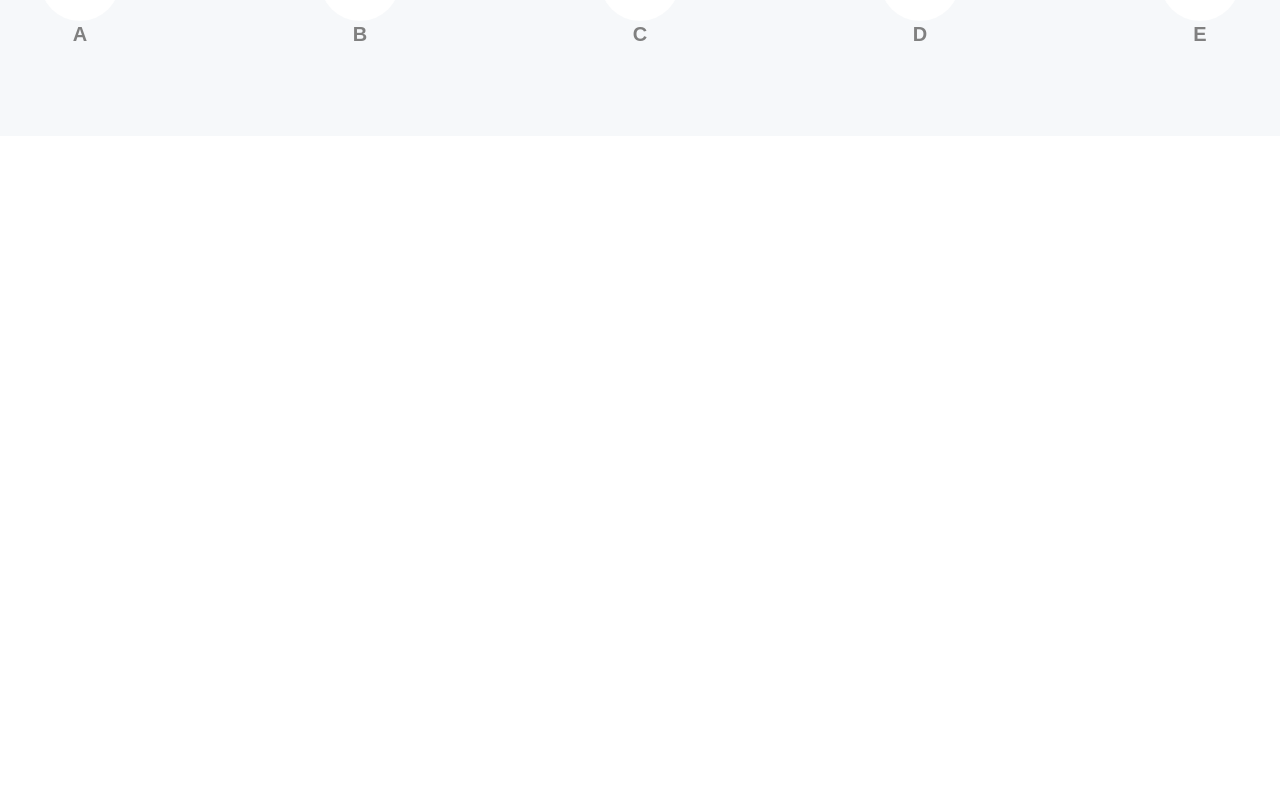
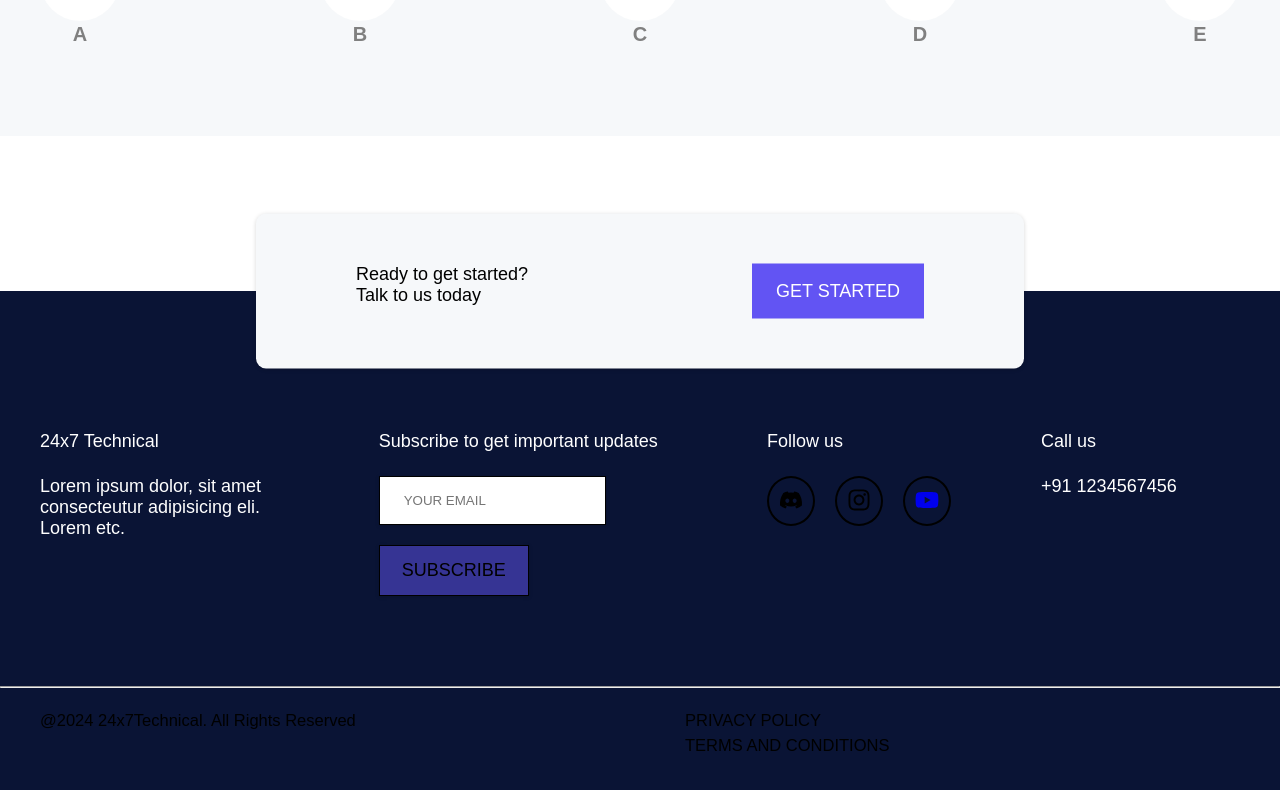
Before and after one commit to akanshaBharti/24x7-Store, a React (Create React App) app: page / in a window 1280 px wide. Shown: the part 1405-2195 px from the top of the page. Before the commit the page ends 1541 px from the top, so only its background shows below. Built offline with nearby package versions, Linux system fonts and the light colour scheme.

Commit message:
Footer added

```diff
--- a/src/App.js
+++ b/src/App.js
@@ -10,6 +10,7 @@
 import {GlobalStyle} from "./GlobalStyle";
 import { ThemeProvider } from "styled-components";
 import Header from "./components/Header";
+import Footer from "./components/Footer";
 
 const App = () => {
   const theme = {
@@ -44,6 +45,7 @@
       <Route path="*" element={<ErrorPage/>}/>
 
     </Routes>
+    <Footer/>
     </BrowserRouter>
     </ThemeProvider>
   )
--- /dev/null
+++ b/src/components/Footer.js
@@ -0,0 +1,165 @@
+import React from "react";
+import styled from "styled-components";
+import { Button } from "../styles/Button";
+import { NavLink } from "react-router-dom";
+import { FaDiscord, FaInstagram, FaYoutube } from "react-icons/fa";
+
+const Footer = () => {
+  return (
+    <Wrapper>
+      <section className="contact-short">
+        <div className="grid grid-two-column">
+          <div>
+            <h3>Ready to get started?</h3>
+            <h3>Talk to us today</h3>
+          </div>
+          <div>
+            <Button>
+              <NavLink to="/contact">Get started</NavLink>
+            </Button>
+          </div>
+        </div>
+      </section>
+
+      {/* main footer */}
+      <footer>
+        <div className="container grid grid-four-column">
+          <div className="footer-about">
+            <h3>24x7 Technical</h3>
+            <h3>
+              Lorem ipsum dolor, sit amet consecteutur adipisicing eli. Lorem
+              etc.
+            </h3>
+          </div>
+          <div className="footer-subscribe">
+            <h3>Subscribe to get important updates</h3>
+            <form action="#">
+              <input type="email" placeholder="your email" />
+              <input type="submit" value="subscribe" />
+            </form>
+          </div>
+          <div className="footer-social">
+            <h3>Follow us</h3>
+            <div className="footer-social--icons">
+              <div>
+                <FaDiscord className="icons" />
+              </div>
+              <div>
+                <FaInstagram className="icons" />
+              </div>
+              <div>
+                <a href="https://www.youtube.com/" target="_blank">
+                  <FaYoutube className="icons" />
+                </a>
+              </div>
+            </div>
+          </div>
+          <div className="footer-contact">
+            <h3>Call us</h3>
+            <h3>+91 1234567456</h3>
+          </div>
+        </div>
+
+        <div className="footer-bottom--section">
+        <hr/>
+        <div className="container grid grid-two-column">
+            <p>@{new Date().getFullYear()} 24x7Technical. All Rights Reserved</p>
+            <div>
+                <p>PRIVACY POLICY</p>
+                <p>TERMS AND CONDITIONS</p>
+            </div>
+        </div>
+      </div>
+
+      </footer>
+
+
+    </Wrapper>
+  );
+};
+
+const Wrapper = styled.section`
+  .iSIFGq {
+    margin: 0;
+  }
+
+  .contact-short {
+    max-width: 60vw;
+    margin: auto;
+    padding: 5rem 10rem;
+    background-color: ${({ theme }) => theme.colors.bg};
+    border-radius: 1rem;
+    box-shadow: ${({ theme }) => theme.colors.shadowSupport};
+    transform: translateY(50%);
+
+    .grid div:last-child {
+      justify-self: end;
+      align-self: center;
+    }
+  }
+
+  footer {
+    padding: 14rem 0 9rem 0;
+    background-color: ${({ theme }) => theme.colors.footer_bg};
+    h3 {
+      color: ${({ theme }) => theme.colors.hr};
+      margin-bottom: 2.4rem;
+    }
+    p {
+      color: ${({ theme }) => theme.colors.white};
+    }
+    .footer-social--icons {
+      display: flex;
+      gap: 2rem;
+
+      div {
+        padding: 1rem;
+        border-radius: 50%;
+        border: 2px solid ${({ theme }) => theme.colors.white};
+
+        .icons {
+          color: ${({ theme }) => theme.colors.white};
+          font-size: 2.4rem;
+          position: relative;
+          cursor: pointer;
+        }
+      }
+    }
+  }
+
+  .footer-bottom--section {
+    padding-top: 9rem;
+
+    hr {
+      margin-bottom: 2rem;
+      color: ${({ theme }) => theme.colors.hr};
+      height: 0.1px;
+    }
+      p {
+      color: ${({ theme }) => theme.colors.white};
+    }
+  }
+
+  @media (max-width: ${({ theme }) => theme.media.mobile}) {
+    .contact-short {
+      max-width: 80vw;
+      margin: 4.8rem auto;
+      transform: translateY(0%);
+      text-align: center;
+
+      .grid div:last-child {
+        justify-self: center;
+      }
+    }
+
+    footer {
+      padding: 9rem 0 9rem 0;
+    }
+
+    .footer-bottom--section {
+      padding-top: 4.8rem;
+    }
+  }
+`;
+
+export default Footer;
```
